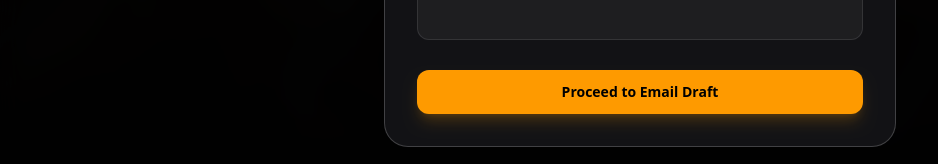
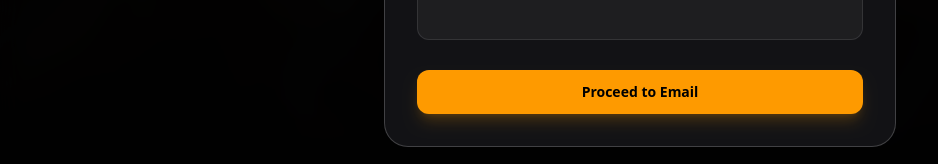
Before and after one commit to shrijann/ekaya-website, a Next.js app: page / in a window 1280 px wide. Both pictures are taken after a click on the button "Book Live Performance". Shown: the part 530-694 px from the top of the page, without its empty margins (0-938 px from the left). Built offline with nearby package versions, Linux system fonts and the light colour scheme.

Commit message:
Fix proceed to email

```diff
--- a/src/app/page.tsx
+++ b/src/app/page.tsx
@@ -807,7 +807,7 @@ export default function Home() {
                 type="submit"
                 className="w-full bg-amber-500 hover:bg-amber-400 text-black font-bold py-3 rounded-xl transition-all shadow-lg shadow-amber-500/20 text-sm mt-2"
               >
-                Proceed to Email Draft
+                Proceed to Email
               </button>
             </form>
           </div>
@@ -840,7 +840,7 @@ export default function Home() {
                 <div className="flex items-center space-x-3">
                   <span className="text-lg">✉️</span>
                   <div className="text-left">
-                    <p className="text-xs font-bold text-white group-hover:text-black transition-colors">Proceed to Email Draft</p>
+                    <p className="text-xs font-bold text-white group-hover:text-black transition-colors">Proceed to Email </p>
                     <p className="text-[10px] text-neutral-400 group-hover:text-black/80 transition-colors">donob.sujal@gmail.com</p>
                   </div>
                 </div>
```
